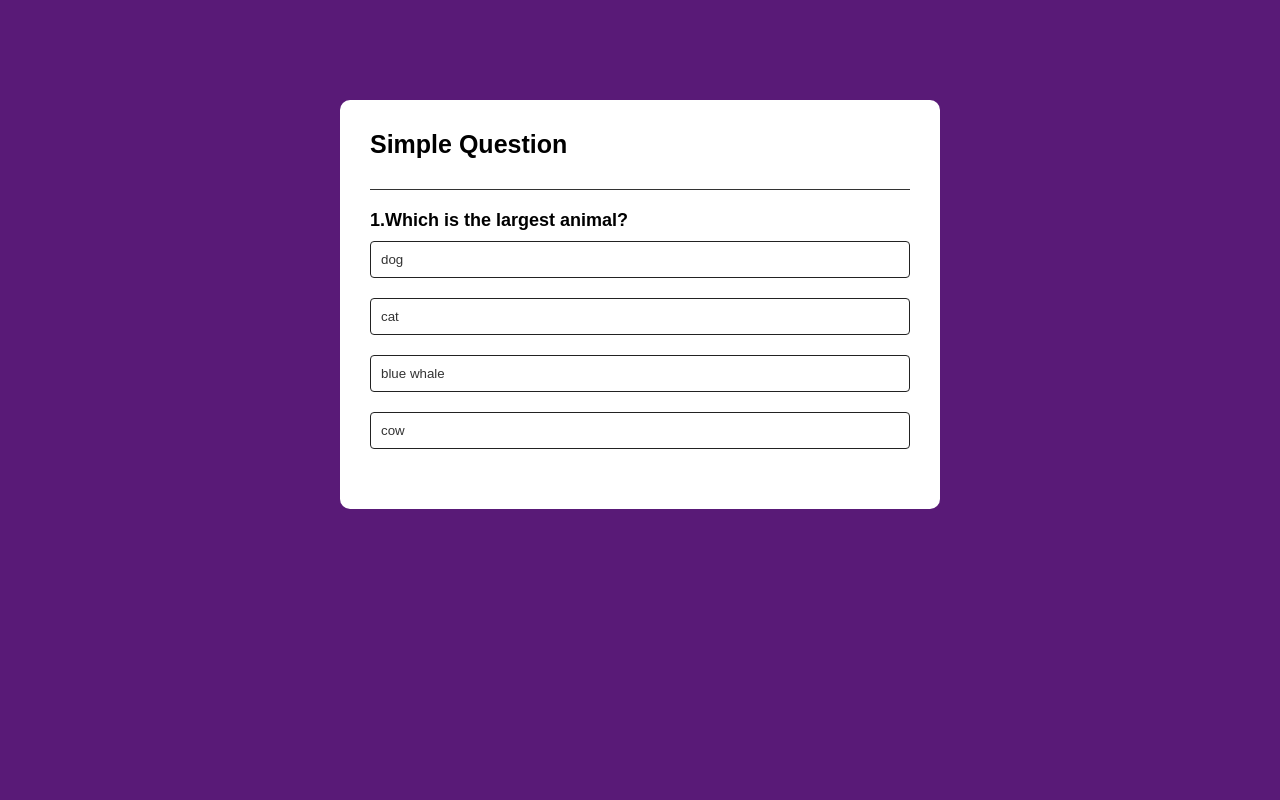
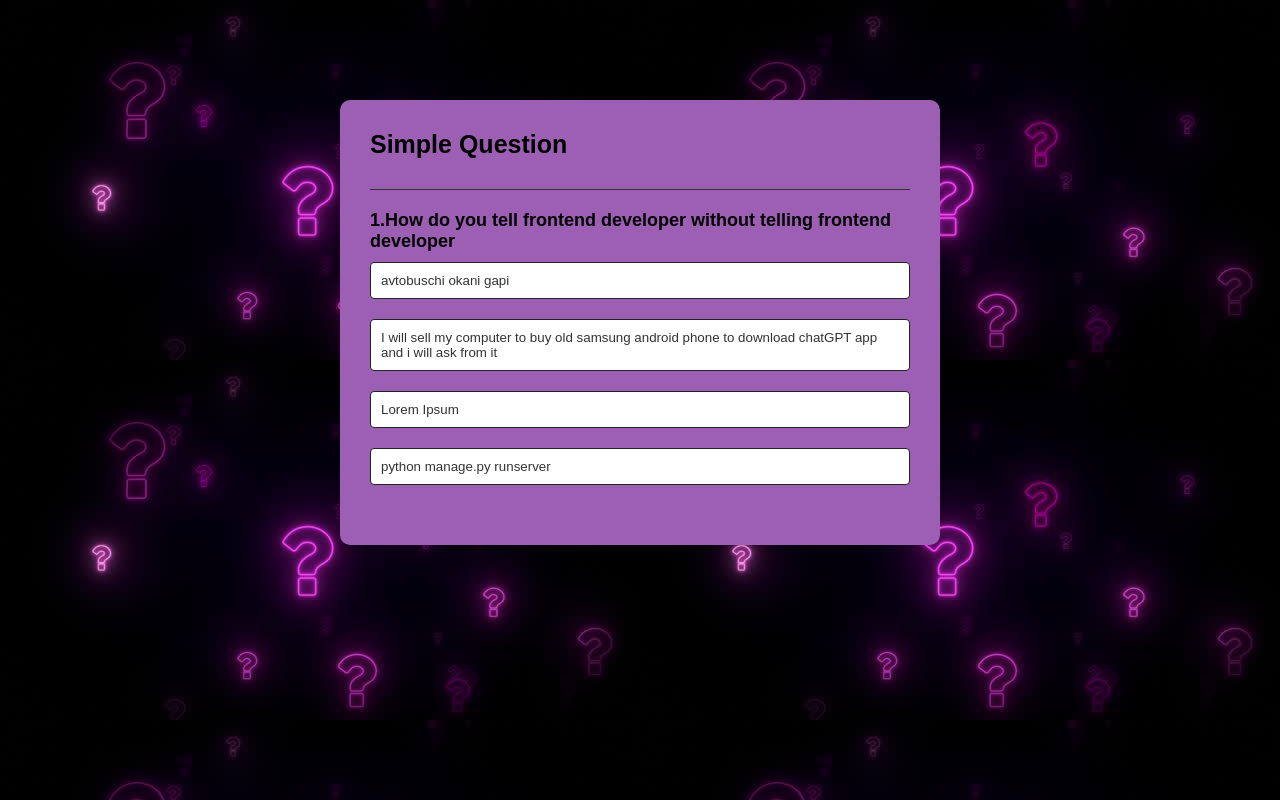
Before and after one commit to bahrom04/wether, a plain HTML site: page index.html in a window 1280 px wide. Drawn offline with Linux system fonts and the light colour scheme.

Commit message:
new test

```diff
--- a/script.js
+++ b/script.js
@@ -1,93 +1,49 @@
 const questions = [{
-        question: "Which is the largest animal?",
+    question: "How do you tell frontend developer without telling frontend developer",
     answers: [
-            { text: "dog", correct: false },
-            { text: "cat", correct: false },
-            { text: "blue whale", correct: true },
-            { text: "cow", correct: false },
+        { text: "avtobuschi okani gapi", correct: false },
+        { text: "I will sell my computer to buy old samsung android phone to download chatGPT app and i will ask from it", correct: false },
+        { text: "Lorem Ipsum", correct: true },
+        { text: "python manage.py runserver", correct: false },
     ]
 },
 {
-        question: "Which is the smallest animal?",
+    question: "How to earn first money as a junior developer in 2024?",
     answers: [
-            { text: "ant", correct: true },
-            { text: "elephant", correct: false },
-            { text: "mouse", correct: false },
-            { text: "shark", correct: false },
+        { text: "Sell your computer", correct: true },
+        { text: "Broke your computer and give it to your support servise to fix it for free but you saved some money in your pocket", correct: false },
+        { text: "print($ 5000)", correct: false },
+        { text: "None", correct: false },
     ]
 },
 {
-        question: "Which planet is closest to the sun?",
+    question: "As a programmer, where do you see yourself 10 years from now?",
     answers: [
-            { text: "Mars", correct: false },
-            { text: "Jupiter", correct: false },
-            { text: "Mercury", correct: true },
-            { text: "Venus", correct: false },
+        { text: "I see myself as the world's leading expert in programming quantum spaghetti code for intergalactic spaghetti monsters.", correct: false },
+        { text: "I see myself as the CEO of a startup that develops AI-powered socks that can write code while keeping your feet warm, revolutionizing the programming industry one cozy step at a time.", correct: false },
+        { text: "Sitting in front of a computer, probably programming", correct: true },
+        { text: "I see myself coding underwater with a team of dolphins, developing software for a new era of aquatic computing.", correct: false },
     ]
 },
 {
-        question: "When did World War 1 begin?",
+    question: "How to optimize code and save time to debug?",
     answers: [
-            { text: "1914", correct: true },
-            { text: "1939", correct: false },
-            { text: "1945", correct: false },
-            { text: "1918", correct: false },
+        { text: "CTRL+C and CTRL+V", correct: true },
+        { text: "Read the documentation", correct: false },
+        { text: "Ask from Stack Overflow", correct: false },
+        { text: "Watch anime", correct: false },
     ]
 },
 {
-        question: "When did World War 2 begin?",
+    question: "What is the most popular programming problem?",
     answers: [
-            { text: "1914", correct: false },
-            { text: "1939", correct: true },
-            { text: "1945", correct: false },
-            { text: "1918", correct: false },
-        ]
-    },
-    {
-        question: "When did World War 2 begin?",
-        answers: [
-            { text: "1914", correct: false },
-            { text: "1939", correct: true },
-            { text: "1945", correct: false },
-            { text: "1918", correct: false },
-        ]
-    },
-    {
-        question: "When did World War 2 begin?",
-        answers: [
-            { text: "1914", correct: false },
-            { text: "1939", correct: true },
-            { text: "1945", correct: false },
-            { text: "1918", correct: false },
-        ]
-    },
-    {
-        question: "When did World War 2 begin?",
-        answers: [
-            { text: "1914", correct: false },
-            { text: "1939", correct: true },
-            { text: "1945", correct: false },
-            { text: "1918", correct: false },
-        ]
-    },
-    {
-        question: "When did World War 2 begin?",
-        answers: [
-            { text: "1914", correct: false },
-            { text: "1939", correct: true },
-            { text: "1945", correct: false },
-            { text: "1918", correct: false },
-        ]
-    },
-    {
-        question: "When did World War 2 begin?",
-        answers: [
-            { text: "1914", correct: false },
-            { text: "1939", correct: true },
-            { text: "1945", correct: false },
-            { text: "1918", correct: false },
+        { text: "Missing a Semicolon.", correct: true },
+        { text: "To say your relatives that you are not Printer master", correct: false },
+        { text: "Coding without ChatGPT", correct: false },
+        { text: "When they forget to save their code", correct: false },
     ]
 }
+
 ];
 
 const questionElement = document.getElementById("question");
@@ -149,7 +105,7 @@ function selectAnswer(e) {
     if (currentQuestionIndex === questions.length) {
         nextButton.innerHTML = "Finish";
     }
-    nextButton.onclick = function() {
+    nextButton.onclick = function () {
         if (currentQuestionIndex === questions.length) {
             alert(`You scored ${score} out of ${questions.length}`);
             startQuiz();
--- a/style.css
+++ b/style.css
@@ -6,7 +6,7 @@
 }
 
 body {
-    background: rgba(78, 10, 110, 0.934)
+    background: url("istockphoto-1478776181-640x640.jpg")
 }
 
 .app {
@@ -15,7 +15,7 @@ body {
     margin: 0 auto;
     margin-top: 100px;
     padding: 30px;
-    background: #fff;
+    background: #9c5fb4;
     border-radius: 10px;
 }
 
```
Also changed, not shown: istockphoto-1478776181-640x640.jpg (added). Lines whose indentation alone changed are shown as unchanged.
